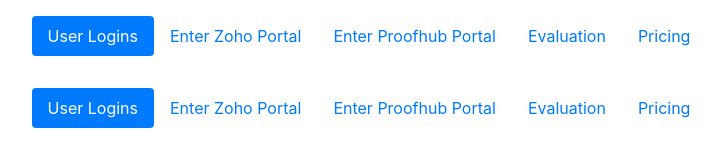
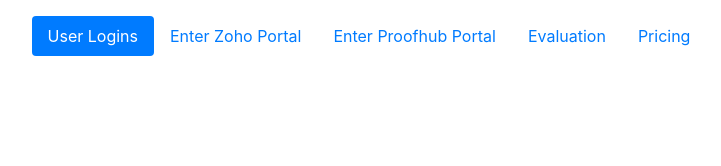
Before and after one commit to pmartina2/projectmanagementdemos-2022, a plain HTML site: page index.html in a window 1280 px wide. Shown: the whole page, without its empty margins (271-992 px from the left). Drawn offline with nearby package versions, Linux system fonts and the light colour scheme.

Commit message:
compete nav bar

```diff
--- a/index.html
+++ b/index.html
@@ -32,28 +32,18 @@
   <div class="container">
     <header class="d-flex justify-content-center py-3">
       <ul class="nav nav-pills">
-        <li class="nav-item"><a href="#" class="nav-link active" aria-current="page">User Logins</a></li>
-        <li class="nav-item"><a href="#" class="nav-link">Enter Zoho Portal</a></li>
-        <li class="nav-item"><a href="#" class="nav-link">Enter Proofhub Portal</a></li>
-        <li class="nav-item"><a href="#" class="nav-link">Evaluation</a></li>
-        <li class="nav-item"><a href="#" class="nav-link">Pricing</a></li>
+        <li class="nav-item"><a href="index.html" class="nav-link active" aria-current="page">User Logins</a></li>
+        <li class="nav-item"><a href="zpro.html" class="nav-link">Enter Zoho Portal</a></li>
+        <li class="nav-item"><a href="phub.html" class="nav-link">Enter Proofhub Portal</a></li>
+        <li class="nav-item"><a href="eval.html" class="nav-link">Evaluation</a></li>
+        <li class="nav-item"><a href="prices.html" class="nav-link">Pricing</a></li>
       </ul>
     </header>
   </div>
   <div class="b-example-divider"></div>
 
+  <!-- List Groups for Logins and Example Projects-->
 
-   <div class="container">
-    <header class="d-flex justify-content-center py-3">
-      <ul class="nav nav-pills">
-        <li class="nav-item"><a href="#" class="nav-link active" aria-current="page">User Logins</a></li>
-        <li class="nav-item"><a href="#" class="nav-link">Enter Zoho Portal</a></li>
-        <li class="nav-item"><a href="#" class="nav-link">Enter Proofhub Portal</a></li>
-        <li class="nav-item"><a href="#" class="nav-link">Evaluation</a></li>
-        <li class="nav-item"><a href="#" class="nav-link">Pricing</a></li>
-      </ul>
-    </header>
-  </div>
 
 
 
```
Also changed, not shown: eval.html (+4 -19 lines), phub.html (+4 -17 lines), prices.html (+5 -16 lines), zpro.html (+56 -0 lines).
